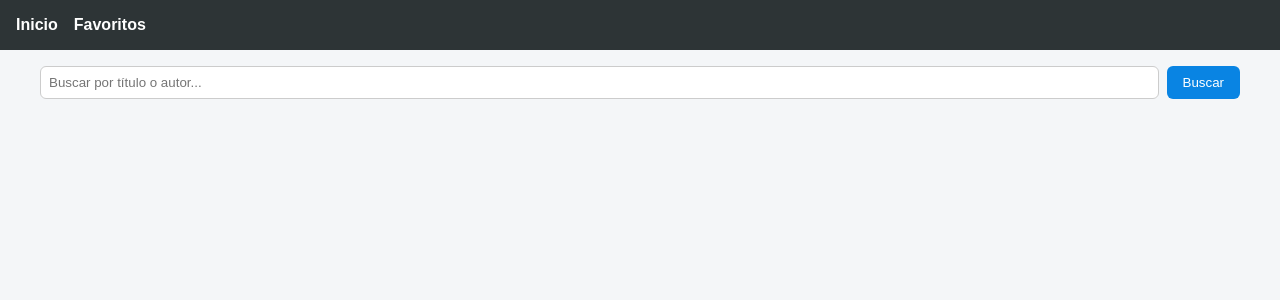
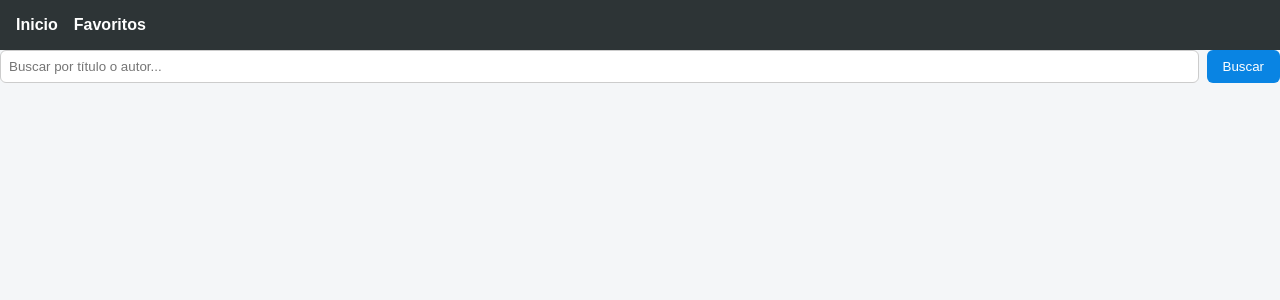
Before and after one commit to Patogol35/book-finder, a React (Vite) app: page / in a window 1280 px wide. Shown: the top 300 px of the page. Built offline with nearby package versions, Linux system fonts and the light colour scheme.

Commit message:
Update Home.jsx

```diff
--- a/src/pages/Home.jsx
+++ b/src/pages/Home.jsx
@@ -12,10 +12,10 @@ export default function Home() {
   };
 
   return (
-    <div className="p-6 container">
+    <div className="page-container">
       <SearchBar onSearch={handleSearch} />
       <div className="books-grid">
-        {books.map(book => (
+        {books.map((book) => (
           <BookCard key={book.id} book={book} />
         ))}
       </div>
```
